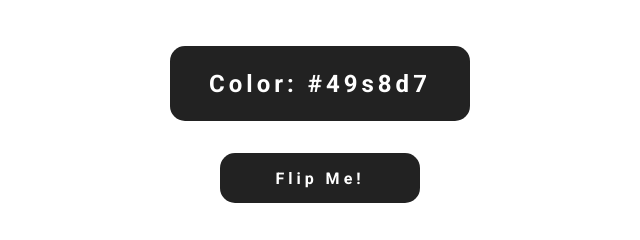
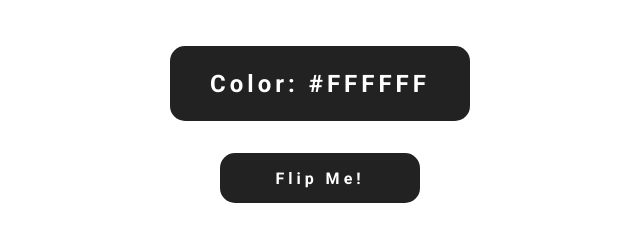
Before and after one commit to justinnvera/Color-Flipper, a plain HTML site: page index.html in a window 1280 px wide. Shown: the part 151-391 px from the top of the page, 320-960 px from the left. Drawn offline with Linux system fonts and the light colour scheme.

Commit message:
Update index.html

```diff
--- a/index.html
+++ b/index.html
@@ -12,7 +12,7 @@
     </nav>
     <div id="container">
         <div id="color">
-            <h2>Color: <span id="hexcode">#49s8d7</span></h2>
+            <h2>Color: <span id="hexcode">#FFFFFF</span></h2>
         </div>
         <button id="flipBTN" onclick="flip()">Flip Me!</button>
     </div>
```
